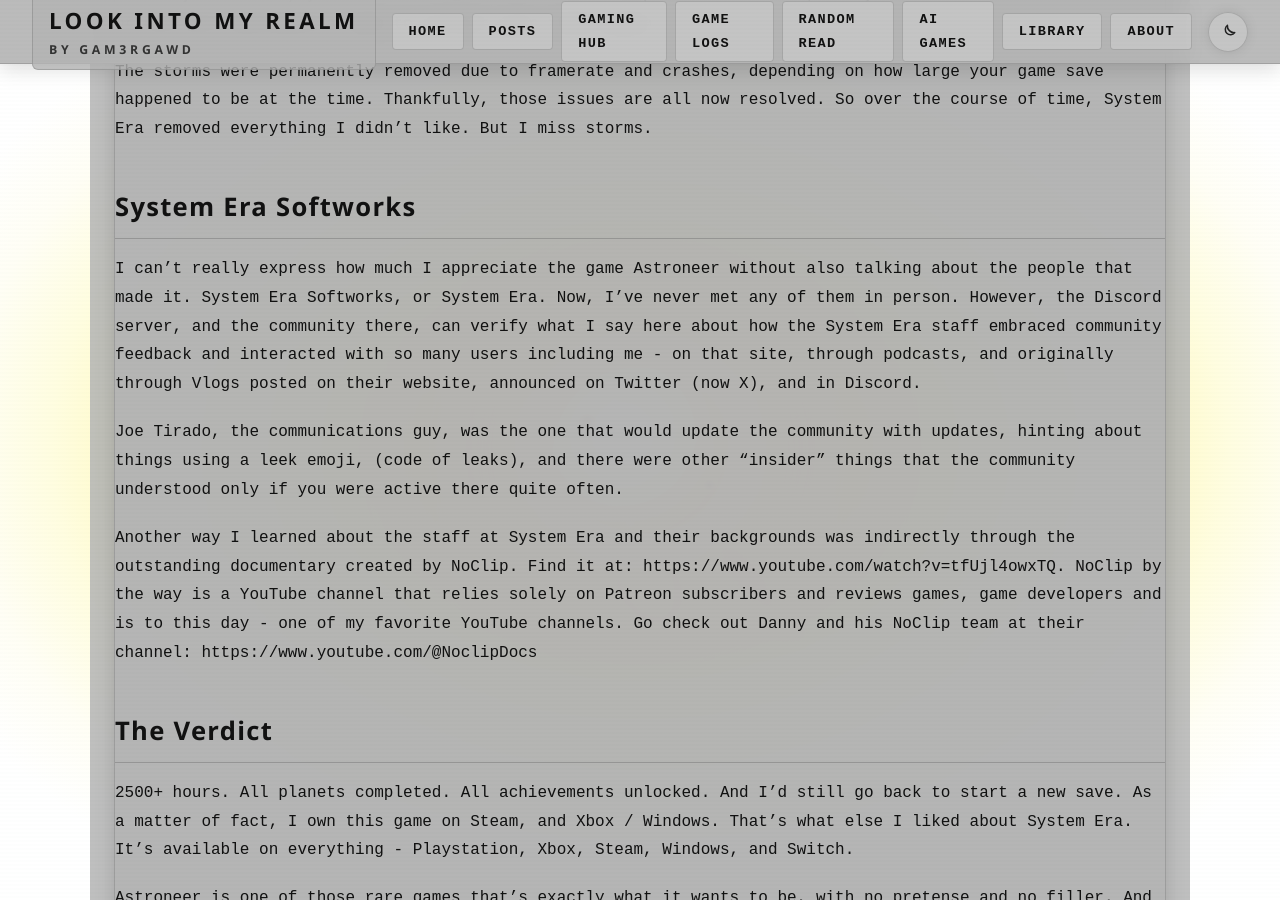
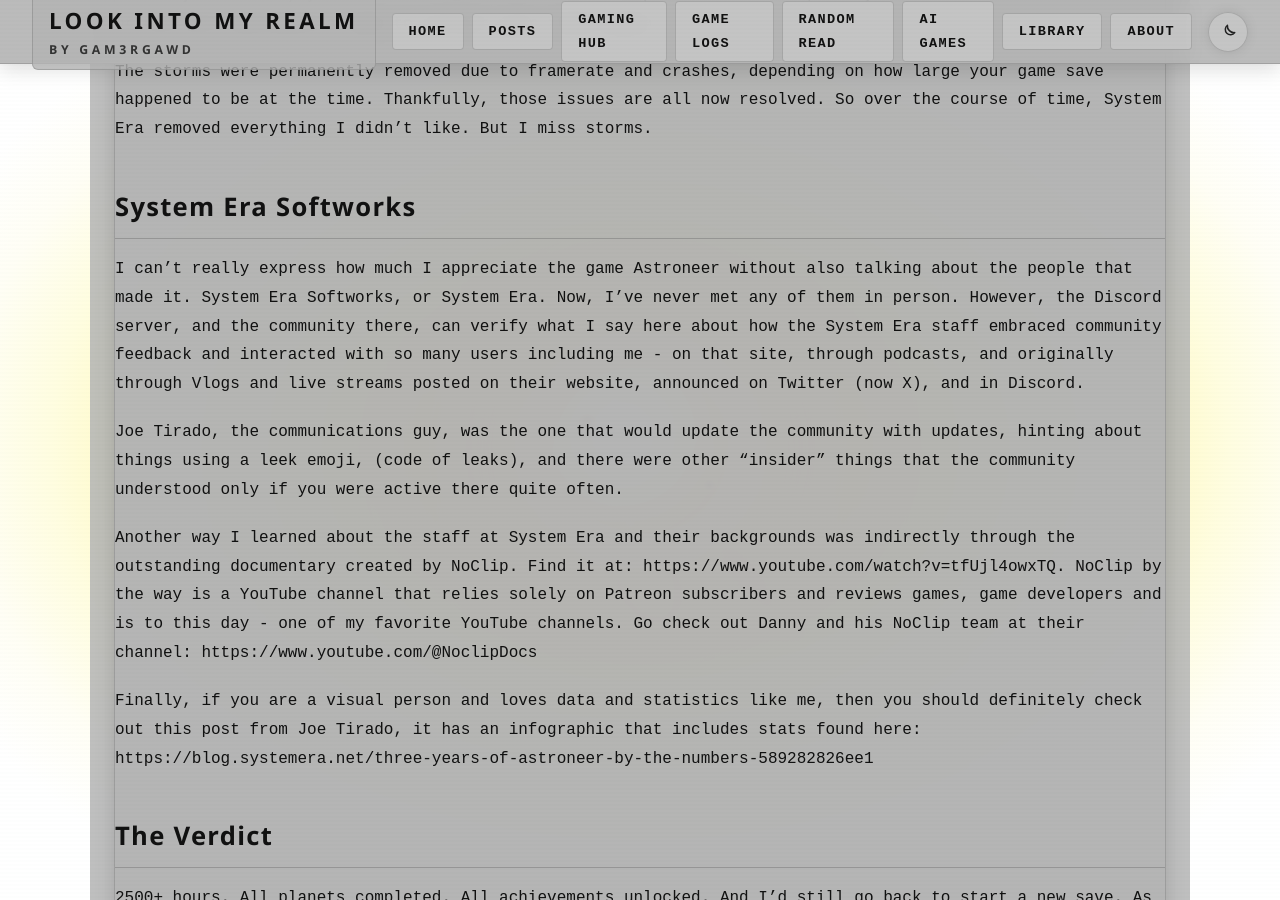
Before and after one commit to vitalnexus/blog, a Jekyll site: the page built from _posts/2026-02-20-astroneer-review.md, in a window 1280 px wide and 900 px high, scrolled down 4345 px. Built offline with Jekyll 4.4.1, drawn with Linux system fonts in a browser that asks for light colours.

Commit message:
fix: enhance System Era Softworks section by adding details about community interactions and resources

```diff
--- a/_posts/2026-02-20-astroneer-review.md
+++ b/_posts/2026-02-20-astroneer-review.md
@@ -67,11 +67,13 @@ Some people didn't like it when System Era added a currency into the game - Cubi
 
 ## System Era Softworks
 
- I can't really express how much I appreciate the game Astroneer without also talking about the people that made it. System Era Softworks, or System Era. Now, I've never met any of them in person. However, the Discord server, and the community there, can verify what I say here about how the System Era staff embraced community feedback and interacted with so many users including me - on that site, through podcasts, and originally through Vlogs posted on their website, announced on Twitter (now X), and in Discord.
+ I can't really express how much I appreciate the game Astroneer without also talking about the people that made it. System Era Softworks, or System Era. Now, I've never met any of them in person. However, the Discord server, and the community there, can verify what I say here about how the System Era staff embraced community feedback and interacted with so many users including me - on that site, through podcasts, and originally through Vlogs and live streams posted on their website, announced on Twitter (now X), and in Discord.
 
   Joe Tirado, the communications guy, was the one that would update the community with updates, hinting about things using a leek emoji, (code of leaks), and there were other "insider" things that the community understood only if you were active there quite often.
 
   Another way I learned about the staff at System Era and their backgrounds was indirectly through the outstanding documentary created by NoClip. Find it at: https://www.youtube.com/watch?v=tfUjl4owxTQ. NoClip by the way is a YouTube channel that relies solely on Patreon subscribers and reviews games, game developers and is to this day - one of my favorite YouTube channels. Go check out Danny and his NoClip team at their channel: https://www.youtube.com/@NoclipDocs
+
+Finally, if you are a visual person and loves data and statistics like me, then you should definitely check out this post from Joe Tirado, it has an infographic that includes stats  found here: https://blog.systemera.net/three-years-of-astroneer-by-the-numbers-589282826ee1
 
 ## The Verdict
 
```
